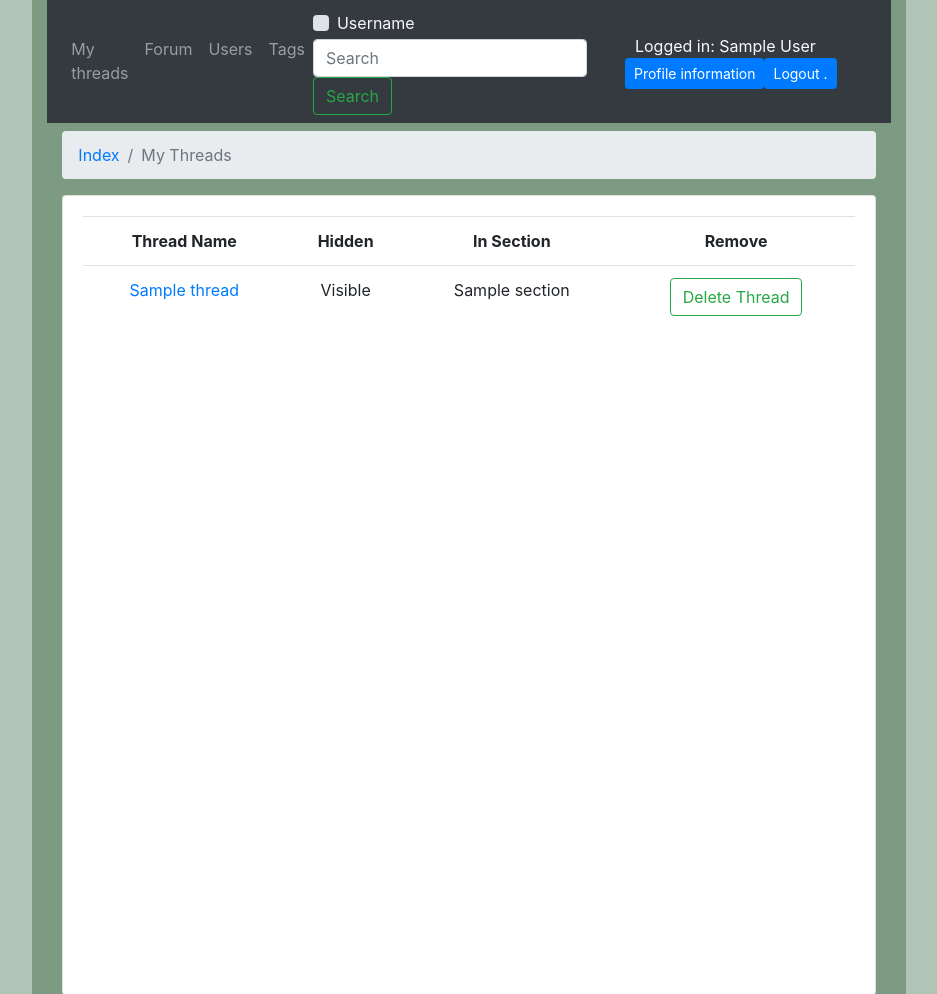
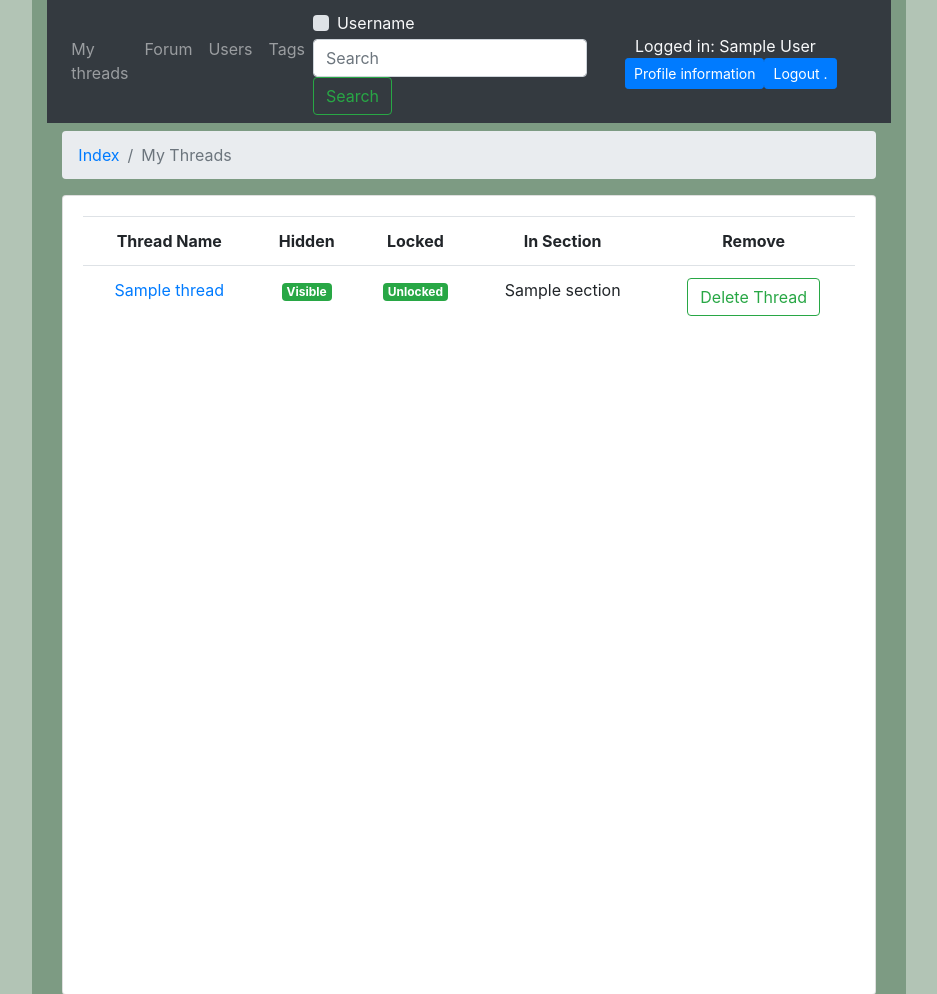
Before and after one commit to Mirex97/Pelifoorumi, a Flask app: page /threads in a window 1280 px wide. Shown: the part 129-1123 px from the top of the page, without its empty margins (171-1108 px from the left). Run offline with Flask 2, Linux system fonts and the light colour scheme; a user stored in the database is signed in; tables that the repository leaves empty hold one stand-in row (values such as "Sample post"); some libraries are stand-ins or nearby versions.

Commit message:
Korjauksia

```diff
--- a/application/comments/models.py
+++ b/application/comments/models.py
@@ -24,7 +24,6 @@ class Comment(db.Model):
                     " WHERE (comment.thread_id = :threadid)"
                     " ORDER BY comment.date_created"
                     " DESC").params(threadid=thread_id)
-        #" + str(section_id) + ")"
         res = db.engine.execute(stmt)
         response = []
         for row in res:
--- a/application/tags/models.py
+++ b/application/tags/models.py
@@ -46,7 +46,6 @@ class Tag(db.Model):
                     " LEFT JOIN tag_thread ON tag.id = tag_thread.tag_id"
                     " LEFT JOIN thread ON thread.id = tag_thread.thread_id"
                     " WHERE (thread.id = :threadid)").params(threadid=thread_id)
-        #" + str(section_id) + ")"
         res = db.engine.execute(stmt)
         response = []
         for row in res:
--- a/application/templates/threads/list.html
+++ b/application/templates/threads/list.html
@@ -15,6 +15,7 @@
       <tr>
         <th scope="col">Thread Name</th>
         <th scope="col">Hidden</th>
+        <th scope="col">Locked</th>
         <th scope="col">In Section</th>
         <th scope="col">Remove</th>
       </tr>
@@ -24,7 +25,10 @@
           <a href="{{ url_for('show_thread', thread_id=thread.id) }}">{{ thread.name }}</a>
         </td>
         <td>
-          {% if not thread.hidden %} Visible {% else %} Hidden {% endif %}
+          {% if not thread.hidden %} <span class="badge badge-success"> Visible </span> {% else %} <span class="badge badge-secondary"> Hidden </span> {% endif %}
+        </td>
+        <td>
+          {% if not thread.locked %} <span class="badge badge-success">Unlocked</span> {% else %} <span class="badge badge-danger">Locked</span> {% endif %}
         </td>
         <td>{{ thread.section }}</td>
         <td>
--- a/application/threads/models.py
+++ b/application/threads/models.py
@@ -62,7 +62,7 @@ class Thread(db.Model):
 
     @staticmethod
     def find_my_threads(account_id):
-        stmt = text("SELECT  thread.id, thread.name, section.name FROM thread"
+        stmt = text("SELECT  thread.id, thread.name, thread.hidden, section.name, thread.locked FROM thread"
                     " LEFT JOIN account ON account.id = thread.account_id"
                     " LEFT JOIN section ON section.id = thread.section_id"
                     " WHERE (thread.account_id = :accountid)"
@@ -70,5 +70,5 @@ class Thread(db.Model):
         res = db.engine.execute(stmt)
         response = []
         for row in res:
-            response.append({"id":row[0], "name":row[1], "section":row[2]})
+            response.append({"id":row[0], "name":row[1], "hidden":row[2], "section":row[3], "locked":row[4]})
         return response
```
Also changed, not shown: application/comments/views.py (+0 -11 lines), application/threads/views.py (+2 -12 lines), documentation/Tietokanta.png.
